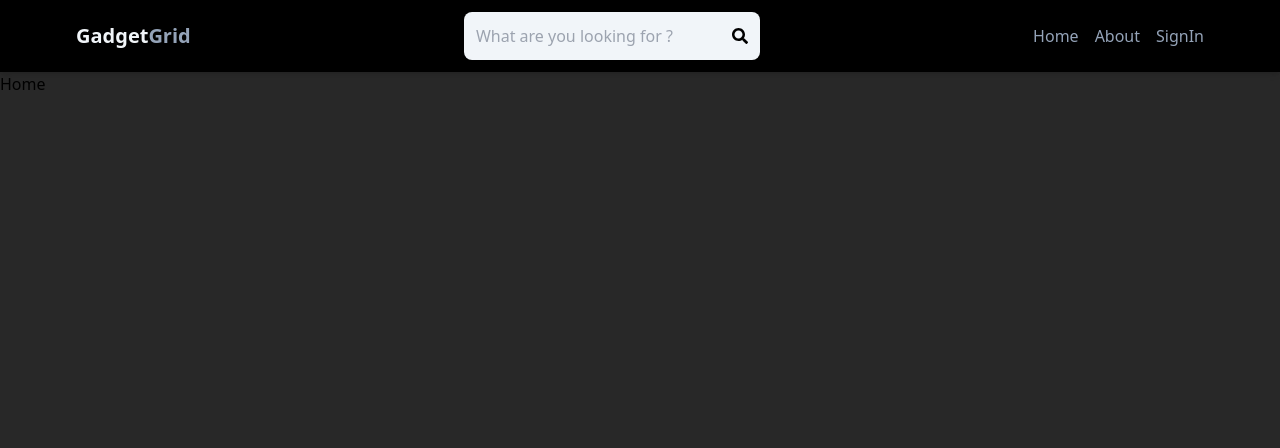
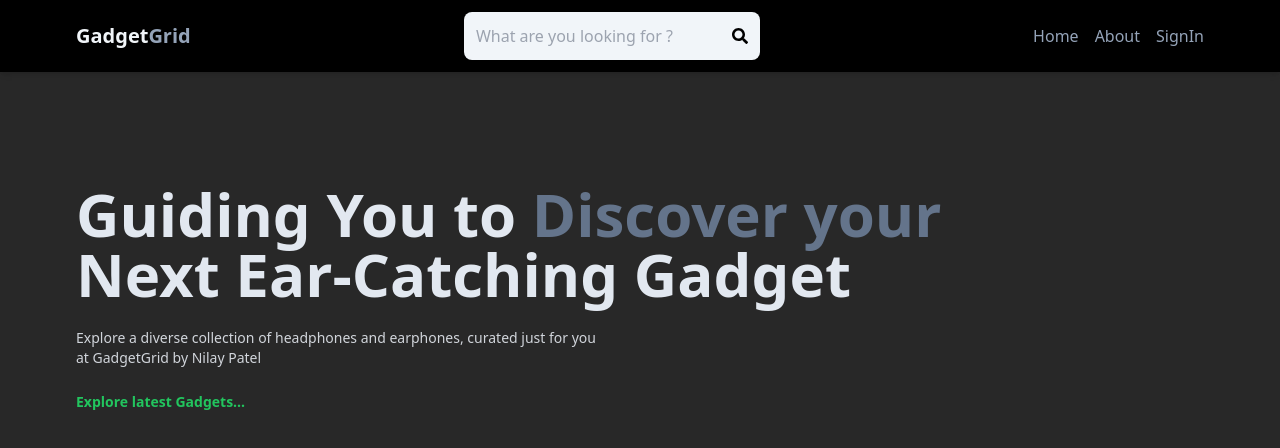
Before and after one commit to 1nilaypatel/gadget-grid, a React (Vite) app in the folder admin-client/: page / in a window 1280 px wide. Shown: the top 448 px of the page. Built offline with nearby package versions, Linux system fonts and the light colour scheme; no server answers.

Commit message:
completed Home page

```diff
--- a/admin-client/src/pages/Home.jsx
+++ b/admin-client/src/pages/Home.jsx
@@ -1,7 +1,82 @@
-
+import { useEffect, useState } from 'react';
+import { Link } from 'react-router-dom';
+import { Swiper, SwiperSlide } from 'swiper/react';
+import { Navigation } from 'swiper/modules';
+import SwiperCore from 'swiper';
+import 'swiper/css/bundle';
+import ListingItem from '../components/ListingItem';
 
 export default function Home() {
-  return (
-    <div>Home</div>
-  )
+  const [offerListings, setOfferListings] = useState([]);
+  SwiperCore.use([Navigation]);
+  console.log(offerListings);
+
+  useEffect(() => {
+    const fetchOfferListings = async () => {
+      try {
+        const response = await fetch('/server/listing/get?offer=true&limit=3');
+        const data = await response.json();
+        setOfferListings(data);
+      } catch (error) {
+        console.log(error);
+      }
+    };
+    fetchOfferListings();
+  }, []);
+
+  return(
+    <div>
+      <div className='flex flex-col gap-6 p-28 px-3 max-w-6xl mx-auto'>
+        <h1 className='text-slate-200 font-bold text-3xl lg:text-6xl'>
+          Guiding You to <span className='text-slate-500'>Discover your</span>
+          <br />
+          Next Ear-Catching Gadget
+        </h1>
+        <div className='text-gray-300 text-sm sm:text-sm'>
+          Explore a diverse collection of headphones and earphones, curated just for you
+          <br />
+          at GadgetGrid by Nilay Patel
+        </div>
+        <Link
+          to={'/search'}
+          className='text-xs sm:text-sm text-green-500 font-bold hover:underline'
+        >
+          Explore latest Gadgets...
+        </Link>
+      </div>
+
+      <Swiper navigation className='custom-swiper'>
+        {offerListings && offerListings.length > 0 && offerListings.map((listing) => (
+          <SwiperSlide>
+            <div
+              style={{
+                background: `url(${listing.imageUrls[0]}) center no-repeat`,
+                backgroundSize: 'contain',
+              }}
+              className='h-[500px]'
+              key={listing._id}
+            ></div>
+          </SwiperSlide>
+        ))}
+      </Swiper>
+
+      <div className='max-w-6xl mx-auto p-3 flex flex-col gap-8 my-10'>
+        {offerListings && offerListings.length > 0 && (
+          <div className=''>
+            <div className='my-3'>
+              <h2 className='text-2xl font-semibold text-slate-200'>Gadget Lineup</h2>
+              <Link className='text-sm text-green-500 hover:underline' to={'/search?offer=false'}>
+                Show more Gadgets
+              </Link>
+            </div>
+            <div className='flex flex-wrap gap-4'>
+              {offerListings.map((listing) => (
+                <ListingItem listing={listing} key={listing._id} />
+              ))}
+            </div>
+          </div>
+        )}
+      </div>
+    </div>
+  );
 }
--- a/admin-client/src/pages/Search.jsx
+++ b/admin-client/src/pages/Search.jsx
@@ -130,8 +130,8 @@ export default function Search() {
               id='sort_order'
               className='border rounded-lg p-3 text-black focus:outline-green-500'
             >
-              <option value='regularPrice_desc'>Price high to low</option>
-              <option value='regularPrice_asc'>Price low to high</option>
+              <option value='price_desc'>Price high to low</option>
+              <option value='price_asc'>Price low to high</option>
               <option value='createdAt_desc'>Latest</option>
               <option value='createdAt_asc'>Oldest</option>
             </select>
```
